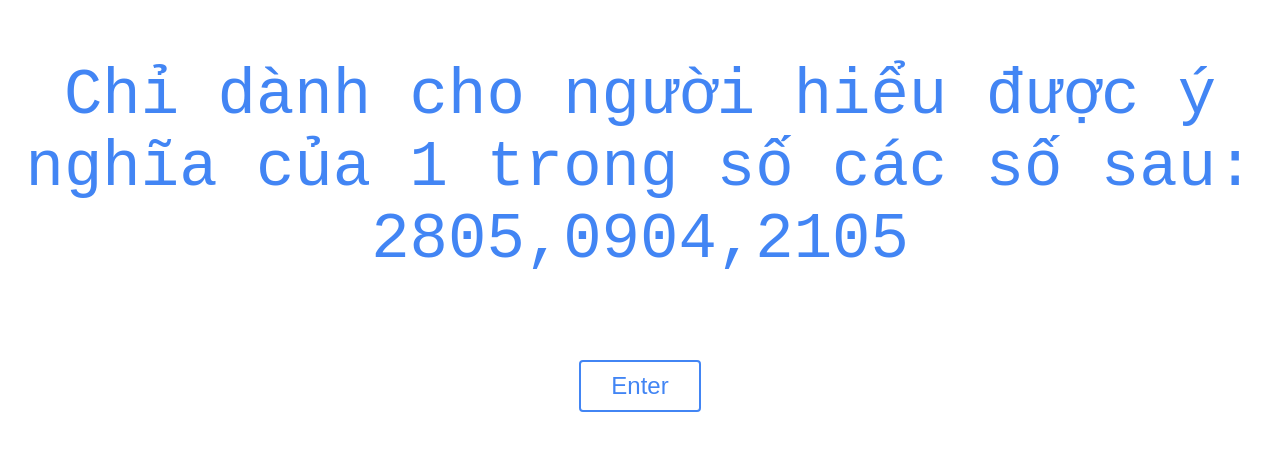
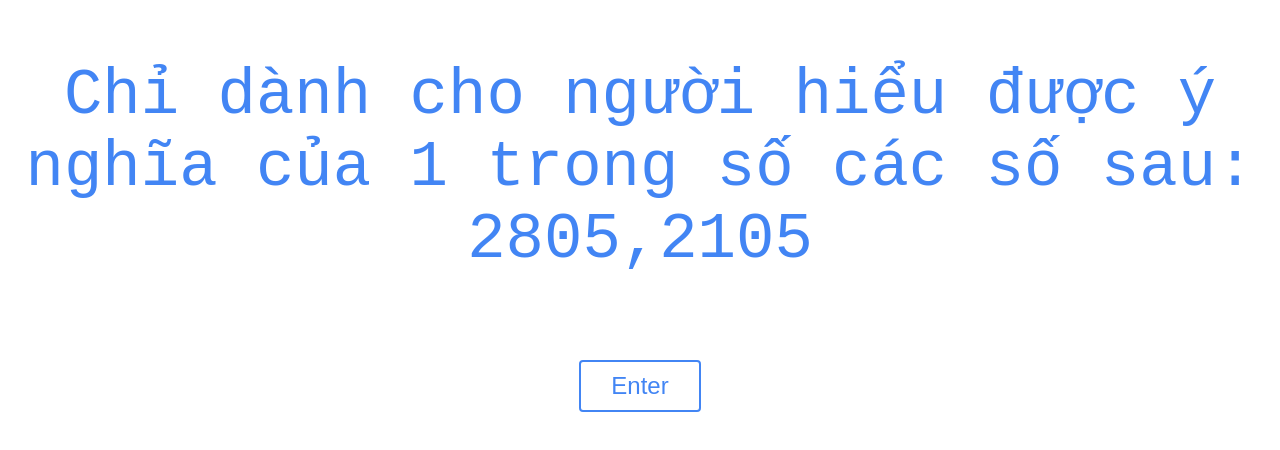
Before and after one commit to Prinhix/chuyentiep, a plain HTML site: page index.html in a window 1280 px wide. Shown: the part 204-654 px from the top of the page. Drawn offline with Linux system fonts and the light colour scheme.

Commit message:
Update index.html

```diff
--- a/index.html
+++ b/index.html
@@ -37,7 +37,7 @@
   </style>
 </head>
 <body>
-  <p>Chỉ dành cho người hiểu được ý nghĩa của 1 trong số các số sau: 2805,0904,2105</p>
+  <p>Chỉ dành cho người hiểu được ý nghĩa của 1 trong số các số sau: 2805,2105</p>
   <button onclick="window.location.href='https://prinhix.github.io/ktramaso/'">Enter</button>
 </body>
 </html>
```
